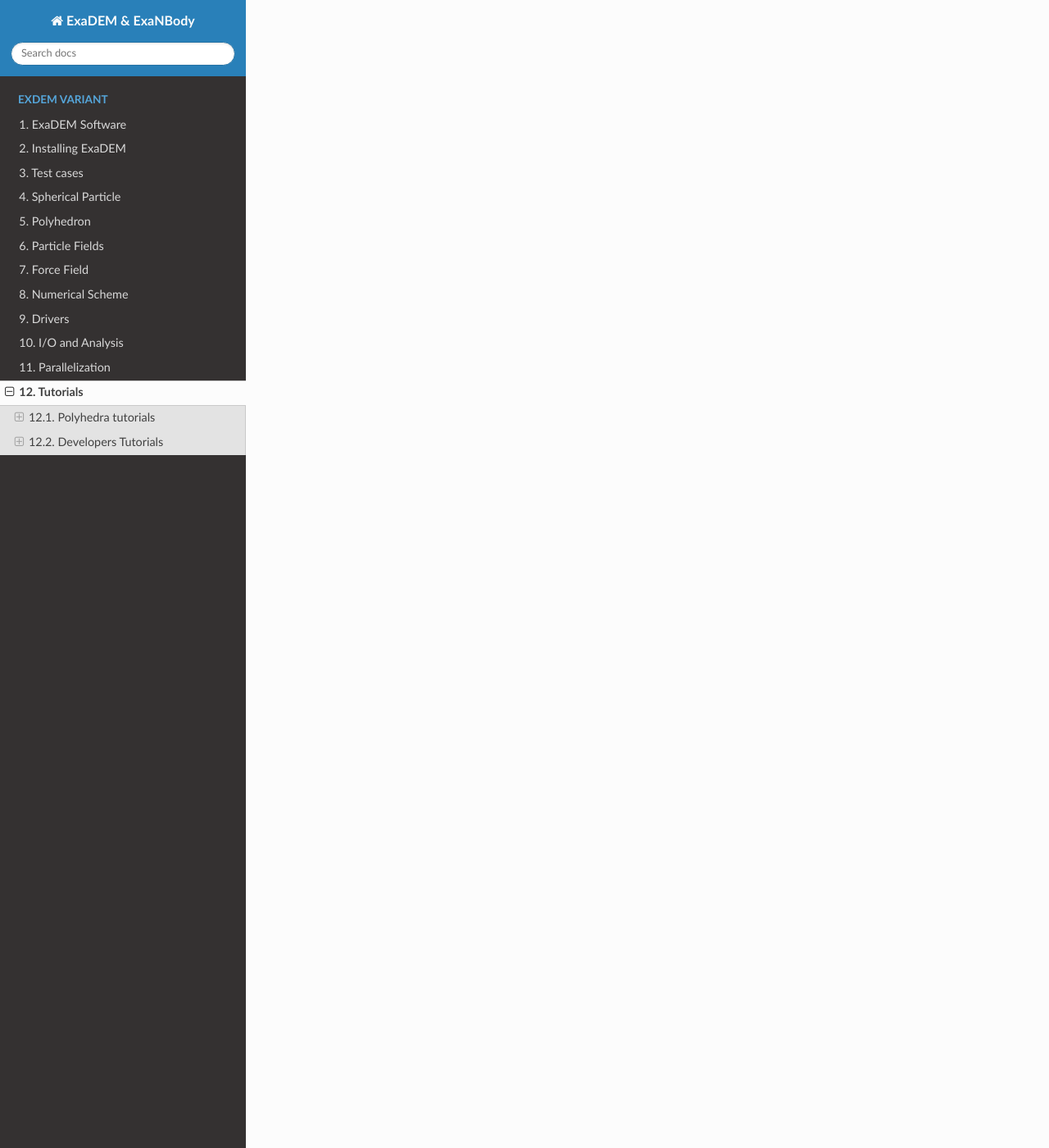
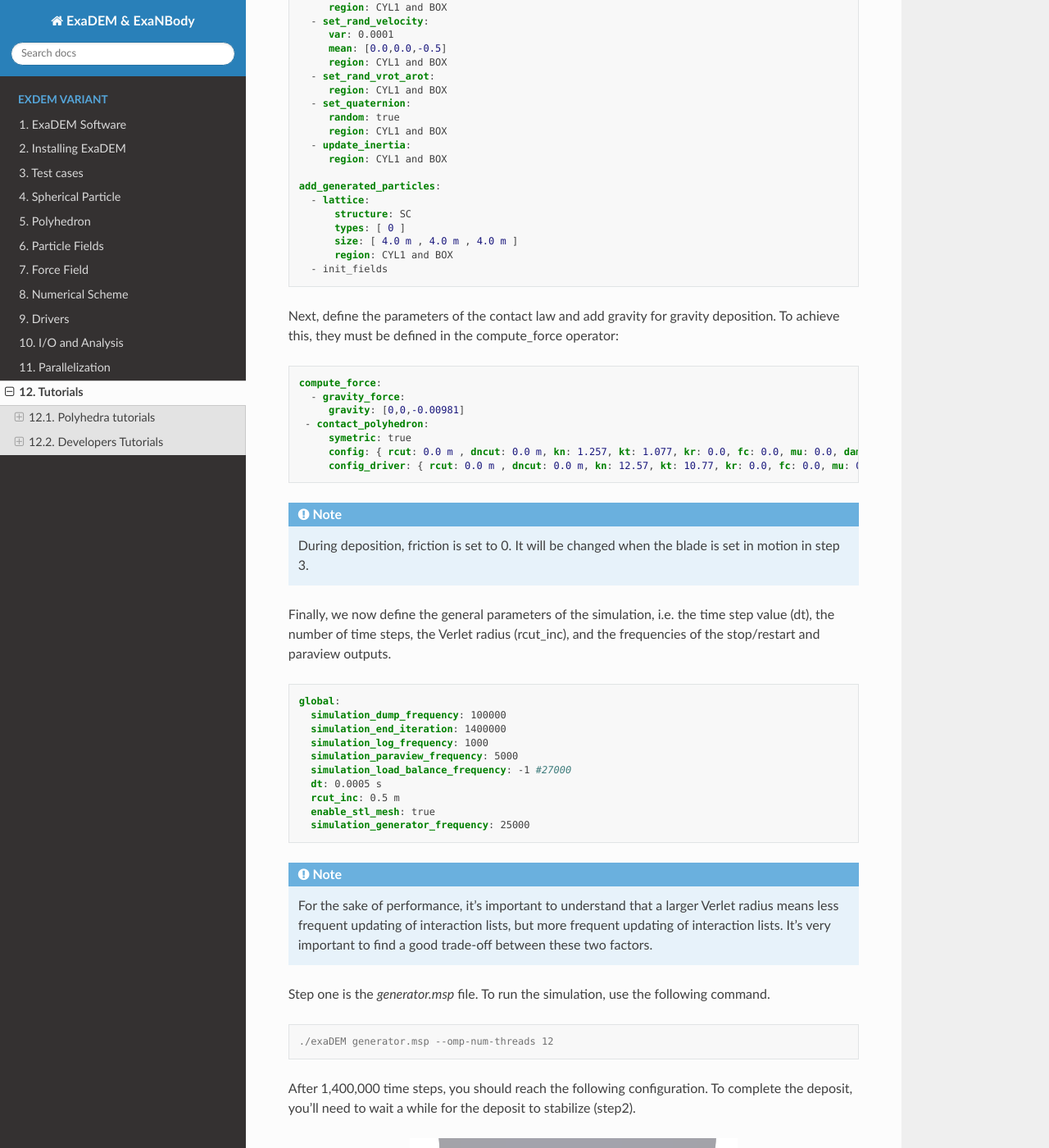
Before and after one commit to Collab4exaNBody/doc_exaDEM, a Sphinx documentation site: the page built from docs/source/project_exaDEM/Tutorial.rst, in a window 1280 px wide and 1400 px high, scrolled down 10131 px. Shown: the whole window at 82% size. Built offline with Sphinx 7.4.7 and the Read the Docs theme 3.1.0, drawn with Linux system fonts in a browser that asks for light colours; some of the changed text lies outside the part shown.

Commit message:
update tuto blade

```diff
--- a/docs/source/project_exaDEM/Tutorial.rst
+++ b/docs/source/project_exaDEM/Tutorial.rst
@@ -261,10 +261,193 @@
 The files are available in the exaDEM/tutorial/blade folder. The stl files are available in the following git: https://github.com/Collab4exaNBody/exaDEM-Data.git .
 Note that msp files are set to fetch stl / shp files directly from the exaDEM-Data folder if it has been copied to your blade repository.
 
-Step 1 consists in generating particles in a cylinder whose main axis is Oz and with a base to stop it. To do this, add them to the list of drivers by defining the `setup_driver` operator.
+Step 1 consists in generating particles in a cylinder whose main axis is Oz and with a base to stop it. To do this, add them to the list of drivers by defining the `setup_drivers` operator.
+
+.. code-block:: yaml
+
+  setup_drivers:
+    - add_stl_mesh:
+       id: 0
+       filename: exaDEM-Data/stl_files/mod_base.shp
+       center: [0,0,-20]
+       minskowski: 0.01
+    - add_cylinder:
+       id: 1
+       radius: 25
+       center: [0,0,0]
+       axis: [1,1,0]
+       angular_velocity: [0,0,0]
+
+With mod_base, a large shape in the image is just below:
+
+.. image:: ../_static/mod_base.png
+   :align: center
+   :width: 400pt
+
+The type of polyhedral particle used for this simulation is as follows (defined into shape.shp):
+
+.. image:: ../_static/blade_polyhedron.png
+   :align: center
+   :width: 250pt
+
+To add it, define it in the `input_data` operator. We also add particles using the `lattice` operator:
+
+.. code-block:: yaml
+
+  input_data:
+    - read_shape_file:
+       filename: shape.shp
+    - init_rcb_grid
+    - lattice:
+        structure: SC
+        types: [ 0 ]
+        size: [ 4.0 m , 4.0 m , 4.0 m ]
+        region: CYL1 and BOX
+    - init_fields:
+
+In simulations with exaDEM, you need to define a simulation domain, which can be expanded later if necessary if you specify expandable: true and the boundary condition is not periodic. It is very important that cell size, grid dimensions and simulation box are consistent.
+
+.. code-block:: yaml
+
+  domain:
+    cell_size: 5.0 m
+    periodic: [false,false,false]
+    grid_dims: [10, 10, 8]
+    bounds: [[-25 m , -25 m, 0 m], [25 m, 25 m, 40 m]]
+    expandable: true
 
 
+For this example, we have decided to define a zone / area that fits to the shape of the cylinder to generate the particles. To do this, we need to define the different regions:
 
+.. code-block:: yaml
+
+  particle_regions:
+    - CYL1:
+        quadric:
+          shape: cylz
+          transform:
+            - scale: [ 23 m, 23 m, 5 m]
+            - translate: [ 0 m , 0 m, 50 m ]
+    - BOX:
+        bounds: [ [ -25 , -25 , 35 m ] , [ 25 m , 25 m, 40 m] ]
+
+
+To generate new polyhedra every 25,000 time steps, you need to define two points: the generation frequency, and the operator that will create and initialize the particle. The frequency must be specified in the global operator:
+
+.. code-block:: yaml
+
+  global:
+    simulation_generator_frequency: 25000
+
+For the particle generation, operators must be grouped together in the `add_generated_particles` operator call:
+
+.. code-block:: yaml
+
+  init_fields:
+    - radius_from_shape
+    - set_density:
+       density: 0.0026
+       region: CYL1 and BOX
+    - set_rand_velocity:
+       var: 0.0001
+       mean: [0.0,0.0,-0.5]
+       region: CYL1 and BOX
+    - set_rand_vrot_arot:
+       region: CYL1 and BOX
+    - set_quaternion:
+       random: true
+       region: CYL1 and BOX
+    - update_inertia:
+       region: CYL1 and BOX
+
+  add_generated_particles:
+    - lattice:
+        structure: SC
+        types: [ 0 ]
+        size: [ 4.0 m , 4.0 m , 4.0 m ]
+        region: CYL1 and BOX
+    - init_fields
+
+
+Next, define the parameters of the contact law and add gravity for gravity deposition. To achieve this, they must be defined in the compute_force operator:
+
+.. code-block:: yaml
+
+  compute_force:
+    - gravity_force:
+       gravity: [0,0,-0.00981]
+   - contact_polyhedron:
+       symetric: true
+       config: { rcut: 0.0 m , dncut: 0.0 m, kn: 1.257, kt: 1.077, kr: 0.0, fc: 0.0, mu: 0.0, damp_rate: 0.999}
+       config_driver: { rcut: 0.0 m , dncut: 0.0 m, kn: 12.57, kt: 10.77, kr: 0.0, fc: 0.0, mu: 0.0, damp_rate: 0.999}
+
+.. note::
+
+  During deposition, friction is set to 0. It will be changed when the blade is set in motion in step 3.
+
+Finally, we now define the general parameters of the simulation, i.e. the time step value (dt), the number of time steps, the Verlet radius (rcut_inc), and the frequencies of the stop/restart and paraview outputs.
+
+.. code-block:: yaml
+
+  global:
+    simulation_dump_frequency: 100000
+    simulation_end_iteration: 1400000
+    simulation_log_frequency: 1000
+    simulation_paraview_frequency: 5000
+    simulation_load_balance_frequency: -1 #27000
+    dt: 0.0005 s
+    rcut_inc: 0.5 m
+    enable_stl_mesh: true
+    simulation_generator_frequency: 25000
+
+.. note::
+
+  For the sake of performance, it's important to understand that a larger Verlet radius means less frequent updating of interaction lists, but more frequent updating of interaction lists. It's very important to find a good trade-off between these two factors.
+
+Step one is the `generator.msp` file. To run the simulation, use the following command.
+
+.. code-block:: console
+
+ ./exaDEM generator.msp --omp-num-threads 12
+
+After 1,400,000 time steps, you should reach the following configuration. To complete the deposit, you'll need to wait a while for the deposit to stabilize (step2).
+
+.. image:: ../_static/blade-step1.png
+   :align: center
+   :width: 300pt
+
+
+Step 2, in this step, we restart the simulation where we stopped it, while disabling the polyhedron generator. To do this, load all stored elements (drivers, shapes, and particles) into the ExaDEMOutputDIR/CheckpointFiles/ folder. For drivers, you can simply include the .msp files created for this purpose. For particles, you need to specify in the input_data operator the shape file created and the file containing the particle data and active interactions.
+
+
+.. code-block:: yaml
+
+  includes:
+    - config_polyhedra.msp
+    - ExaDEMOutputDir/CheckpointFiles/driver_0001400000.msp
+
+  input_data:
+    - read_shape_file:
+       filename: ExaDEMOutputDir/CheckpointFiles/RestartShapeFile.shp
+    - read_dump_particle_interaction:
+       filename: ExaDEMOutputDir/CheckpointFiles/exadem_0001400000.dump
+    - radius_from_shape
+
+.. warning::
+
+  You have to call radius_from_shape otherwise, the interactions won't be defined.
+
+After 100,000 time steps [t = 1,500,000 time steps], you should reach the following configuration:
+
+.. image:: ../_static/blade-step2.png
+   :align: center
+   :width: 300pt
+
+Step 3,
+
+.. image:: ../_static/blade-step3.png
+   :align: center
+   :width: 300pt
 
 Developers Tutorials
 --------------------
```
Also changed, not shown: docs/source/_static/blade-step1.png (added), docs/source/_static/blade-step2.png (added), docs/source/_static/blade-step3.png (added), docs/source/_static/blade_polyhedron.png (added), docs/source/_static/mod_base.png (added).
